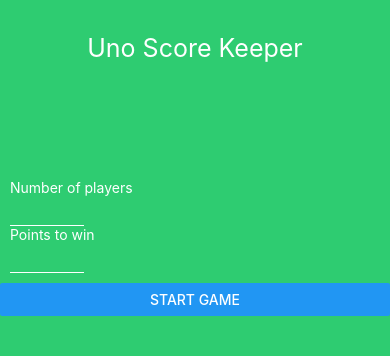
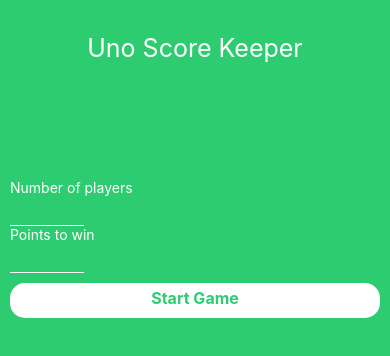
Before and after one commit to swapnil-pandey-golorry/uno-score-keeper, a React Native app: screen / in a window 390 px wide. Shown: the top 356 px of the page. Built offline with nearby package versions, Linux system fonts and the light colour scheme.

Commit message:
added button to start screen

```diff
--- a/Screens/StartScreen.js
+++ b/Screens/StartScreen.js
@@ -1,5 +1,5 @@
 import React from 'react'
-import {View, Text, TextInput, StyleSheet, Button} from 'react-native'
+import {View, Text, TextInput, StyleSheet, TouchableOpacity} from 'react-native'
 
 const StartScreen = () => {
     return (
@@ -25,9 +25,9 @@
 
                 </View>
             </View>
-            <Button style ={styles.startGameButton} title = 'Start Game'>
-
-            </Button>
+            <TouchableOpacity style = {styles.startGameButton}>
+                <Text style = {styles.buttonText}>Start Game</Text>
+            </TouchableOpacity>
         </View>
 
     )
@@ -42,7 +42,7 @@
     headingContainer: {
         alignItems: 'center',
         height: '20%',
-        paddingTop: 33
+        paddingTop: 33,
     },
     heading: {
         fontFamily: 'inter',
@@ -65,6 +65,19 @@
         height: 30,
         fontSize: 12,
         paddingTop: 5,
+    },
+    startGameButton: {
+        backgroundColor: 'white',
+        height: 35,
+        marginHorizontal: 10,
+        borderRadius: 15,
+        alignItems: 'center'
+    },
+    buttonText: {
+        color: '#2ECC71',
+        marginTop: 5,
+        fontWeight: 'bold',
+        fontSize: 16
     }
 })
 export default StartScreen
```
